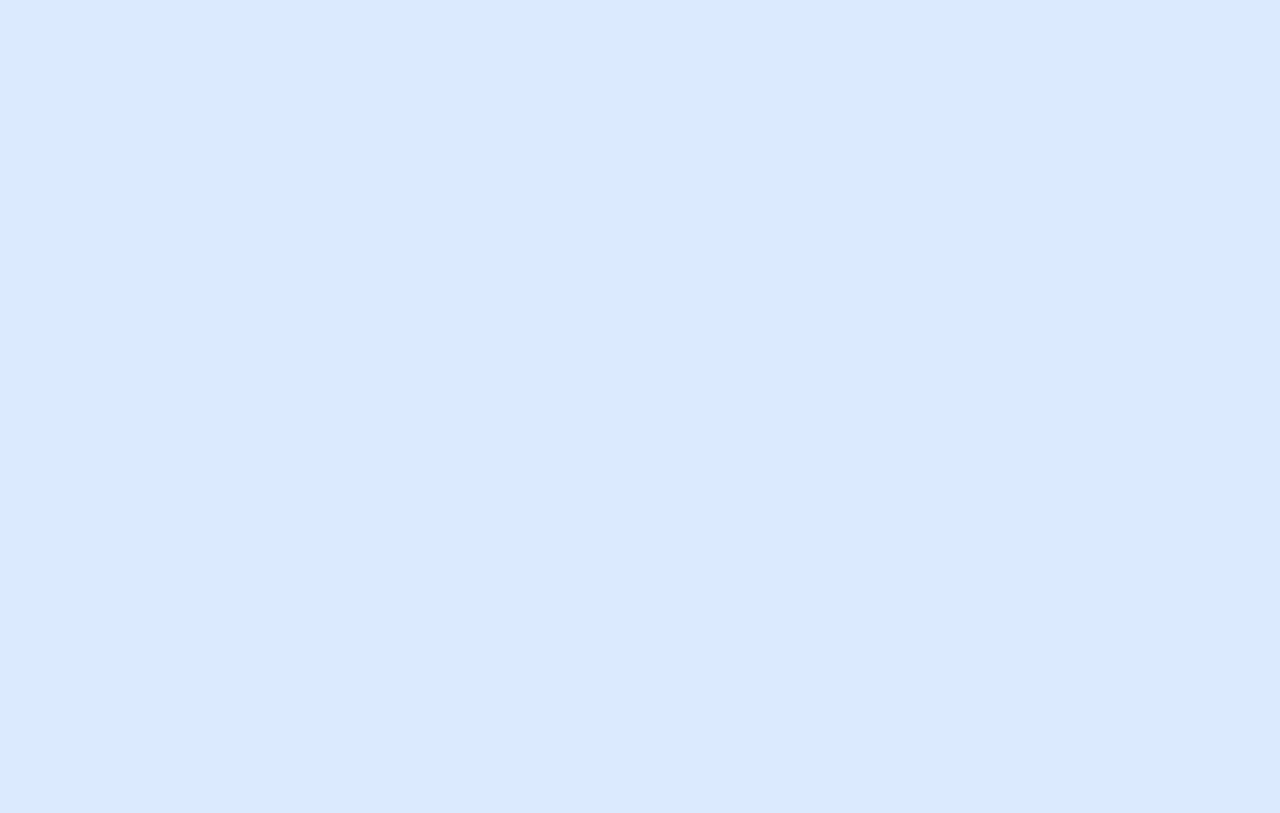
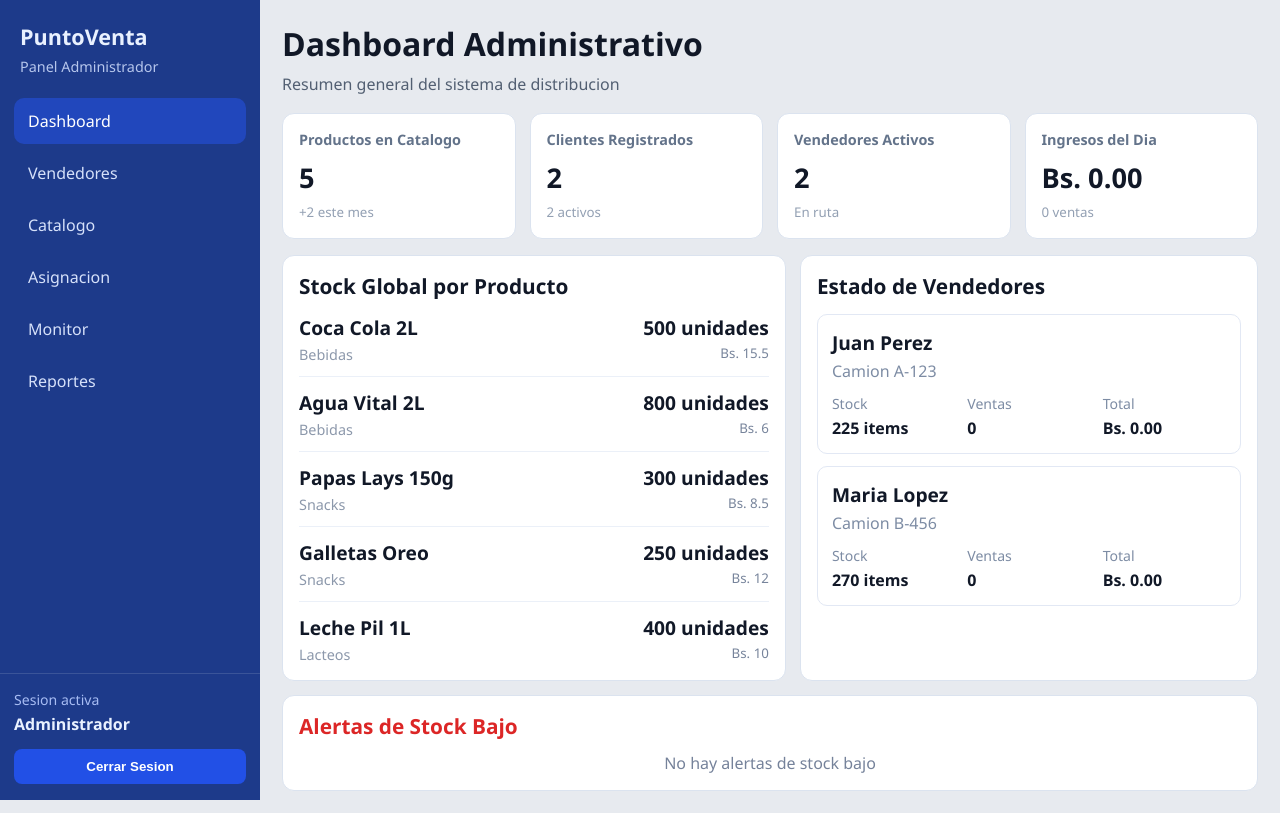
Before and after one commit to MateoDVE/Front-PuntoVenta, an Angular app: page /admin/dashboard in a window 1280 px wide. Before the commit this address led to /. Built offline with nearby package versions, Linux system fonts and the light colour scheme; sample sign-in values are in the browser's storage.

Commit message:
feat: add admin dashboard with routing and authentication guard

```diff
--- /dev/null
+++ b/src/app/Pages/dashboboard-admin/dashboboard-admin.html
@@ -0,0 +1,99 @@
+<div class="dashboard-shell">
+	<div class="dashboard-layout">
+		<aside class="sidebar">
+			<header class="sidebar-brand">
+				<h2>PuntoVenta</h2>
+				<p>Panel Administrador</p>
+			</header>
+
+			<nav aria-label="Navegacion principal" class="sidebar-nav">
+				<ul>
+					<li><a href="#" aria-current="page">Dashboard</a></li>
+					<li><a href="#">Vendedores</a></li>
+					<li><a href="#">Catalogo</a></li>
+					<li><a href="#">Asignacion</a></li>
+					<li><a href="#">Monitor</a></li>
+					<li><a href="#">Reportes</a></li>
+				</ul>
+			</nav>
+
+			<footer class="sidebar-footer">
+				<p>Sesion activa</p>
+				<strong>Administrador</strong>
+				<button type="button" (click)="onSignOut()">Cerrar Sesion</button>
+			</footer>
+		</aside>
+
+		<main class="dashboard-main">
+			<header class="main-header">
+				<h2>Dashboard Administrativo</h2>
+				<p>Resumen general del sistema de distribucion</p>
+			</header>
+
+			<section class="metrics" aria-label="Resumen de indicadores">
+				<article class="metric-card" *ngFor="let metric of metrics">
+					<h3>{{ metric.title }}</h3>
+					<p class="metric-value">{{ metric.value }}</p>
+					<small>{{ metric.detail }}</small>
+				</article>
+			</section>
+
+			<section class="panels-grid">
+				<section class="panel" aria-labelledby="stock-title">
+					<header>
+						<h3 id="stock-title">Stock Global por Producto</h3>
+					</header>
+					<ul class="stock-list">
+						<li *ngFor="let product of stocks">
+							<article>
+								<header>
+									<h4>{{ product.nombre }}</h4>
+									<p>{{ product.categoria }}</p>
+								</header>
+								<div class="stock-values">
+									<strong>{{ product.unidades }} unidades</strong>
+									<small>{{ product.precio }}</small>
+								</div>
+							</article>
+						</li>
+					</ul>
+				</section>
+
+				<aside class="panel" aria-labelledby="seller-title">
+					<header>
+						<h3 id="seller-title">Estado de Vendedores</h3>
+					</header>
+					<div class="seller-list">
+						<article class="seller-card" *ngFor="let seller of sellers">
+							<header>
+								<h4>{{ seller.nombre }}</h4>
+								<p>{{ seller.vehiculo }}</p>
+							</header>
+							<dl>
+								<div>
+									<dt>Stock</dt>
+									<dd>{{ seller.stock }} items</dd>
+								</div>
+								<div>
+									<dt>Ventas</dt>
+									<dd>{{ seller.ventas }}</dd>
+								</div>
+								<div>
+									<dt>Total</dt>
+									<dd>{{ seller.total }}</dd>
+								</div>
+							</dl>
+						</article>
+					</div>
+				</aside>
+			</section>
+
+			<section class="panel alerts" aria-labelledby="alerts-title">
+				<header>
+					<h3 id="alerts-title">Alertas de Stock Bajo</h3>
+				</header>
+				<p>No hay alertas de stock bajo</p>
+			</section>
+		</main>
+	</div>
+</div>
--- /dev/null
+++ b/src/app/Pages/dashboboard-admin/dashboboard-admin.scss
@@ -0,0 +1,297 @@
+.dashboard-shell {
+	min-height: 100vh;
+	background: #e7eaef;
+	color: #111827;
+}
+
+.app-header {
+	height: 48px;
+	background: #0f172a;
+	color: #3ea4ff;
+	display: flex;
+	align-items: center;
+	padding: 0 12px;
+
+	h1 {
+		margin: 0;
+		font-size: 1.75rem;
+		font-weight: 700;
+	}
+}
+
+.dashboard-layout {
+	display: grid;
+	grid-template-columns: 260px 1fr;
+	min-height: calc(100vh - 48px);
+}
+
+.sidebar {
+	background: #1d3a8a;
+	color: #e9f1ff;
+	display: flex;
+	flex-direction: column;
+	height: 100vh;
+
+}
+
+.sidebar-brand {
+	padding: 22px 20px;
+
+	h2 {
+		margin: 0;
+		font-size: 1.35rem;
+	}
+
+	p {
+		margin: 6px 0 0;
+		color: #b6c6ec;
+		font-size: 0.9rem;
+	}
+}
+
+.sidebar-nav {
+	padding: 0 14px;
+	flex: 1;
+
+	ul {
+		list-style: none;
+		padding: 0;
+		margin: 0;
+		display: grid;
+		gap: 6px;
+	}
+
+	a {
+		display: block;
+		padding: 12px 14px;
+		border-radius: 10px;
+		text-decoration: none;
+		color: #d6e1fa;
+		font-weight: 500;
+		transition: background 0.2s ease;
+	}
+
+	a:hover,
+	a[aria-current='page'] {
+		background: #2147bc;
+		color: #ffffff;
+	}
+}
+
+.sidebar-footer {
+	padding: 16px 14px;
+	border-top: 1px solid rgba(255, 255, 255, 0.13);
+
+	p {
+		margin: 0;
+		color: #a7bcf3;
+		font-size: 0.88rem;
+	}
+
+	strong {
+		display: block;
+		margin-top: 4px;
+		margin-bottom: 14px;
+	}
+
+	button {
+		width: 100%;
+		border: none;
+		border-radius: 8px;
+		background: #2250e6;
+		color: #fff;
+		padding: 10px;
+		font-weight: 600;
+		cursor: pointer;
+	}
+}
+
+.dashboard-main {
+	padding: 22px;
+}
+
+.main-header {
+	margin-bottom: 18px;
+
+	h2 {
+		margin: 0;
+		font-size: 2rem;
+	}
+
+	p {
+		margin: 8px 0 0;
+		color: #525f72;
+	}
+}
+
+.metrics {
+	display: grid;
+	grid-template-columns: repeat(4, minmax(140px, 1fr));
+	gap: 14px;
+	margin-bottom: 16px;
+}
+
+.metric-card {
+	background: #fff;
+	border-radius: 12px;
+	padding: 16px;
+	border: 1px solid #dbe3ef;
+
+	h3 {
+		margin: 0;
+		color: #63738a;
+		font-size: 0.9rem;
+	}
+
+	.metric-value {
+		margin: 10px 0 4px;
+		font-size: 1.7rem;
+		font-weight: 700;
+	}
+
+	small {
+		color: #93a0b3;
+	}
+}
+
+.panels-grid {
+	display: grid;
+	grid-template-columns: 1.1fr 1fr;
+	gap: 14px;
+}
+
+.panel {
+	background: #fff;
+	border: 1px solid #dbe3ef;
+	border-radius: 12px;
+	padding: 16px;
+
+	h3 {
+		margin: 0;
+		font-size: 1.3rem;
+	}
+}
+
+.stock-list {
+	list-style: none;
+	padding: 0;
+	margin: 14px 0 0;
+
+	li + li {
+		margin-top: 12px;
+		padding-top: 12px;
+		border-top: 1px solid #ebf0f8;
+	}
+
+	article {
+		display: flex;
+		justify-content: space-between;
+		gap: 10px;
+	}
+
+	h4 {
+		margin: 0;
+		font-size: 1.2rem;
+	}
+
+	p {
+		margin: 4px 0 0;
+		color: #8c98ab;
+		font-size: 0.9rem;
+	}
+}
+
+.stock-values {
+	text-align: right;
+
+	strong {
+		display: block;
+		font-size: 1.2rem;
+	}
+
+	small {
+		color: #77849b;
+	}
+}
+
+.seller-list {
+	margin-top: 14px;
+	display: grid;
+	gap: 12px;
+}
+
+.seller-card {
+	border: 1px solid #e2e8f4;
+	border-radius: 10px;
+	padding: 14px;
+
+	h4 {
+		margin: 0;
+		font-size: 1.2rem;
+	}
+
+	p {
+		margin: 4px 0 0;
+		color: #7d8ca4;
+	}
+
+	dl {
+		margin: 12px 0 0;
+		display: grid;
+		grid-template-columns: repeat(3, minmax(0, 1fr));
+		gap: 12px;
+	}
+
+	dt {
+		color: #7d8ca4;
+		font-size: 0.88rem;
+	}
+
+	dd {
+		margin: 4px 0 0;
+		font-weight: 700;
+	}
+}
+
+.alerts {
+	margin-top: 14px;
+
+	h3 {
+		color: #dc2626;
+	}
+
+	p {
+		margin: 12px 0 0;
+		color: #75829a;
+		text-align: center;
+	}
+}
+
+@media (max-width: 1100px) {
+	.metrics {
+		grid-template-columns: repeat(2, minmax(0, 1fr));
+	}
+
+	.panels-grid {
+		grid-template-columns: 1fr;
+	}
+}
+
+@media (max-width: 820px) {
+	.dashboard-layout {
+		grid-template-columns: 1fr;
+	}
+
+	.sidebar {
+		min-height: auto;
+		height: auto;
+	}
+
+	.sidebar-nav ul {
+		grid-template-columns: repeat(2, minmax(0, 1fr));
+	}
+
+	.metrics {
+		grid-template-columns: 1fr;
+	}
+}
--- /dev/null
+++ b/src/app/Pages/dashboboard-admin/dashboboard-admin.ts
@@ -0,0 +1,60 @@
+import { CommonModule } from '@angular/common';
+import { Component } from '@angular/core';
+import { AuthService } from '../../services/auth.service';
+
+interface DashboardMetric {
+  title: string;
+  value: string;
+  detail: string;
+}
+
+interface ProductStock {
+  nombre: string;
+  categoria: string;
+  unidades: number;
+  precio: string;
+}
+
+interface SellerStatus {
+  nombre: string;
+  vehiculo: string;
+  stock: number;
+  ventas: number;
+  total: string;
+}
+
+@Component({
+  selector: 'app-dashboboard-admin',
+  standalone: true,
+  imports: [CommonModule],
+  templateUrl: './dashboboard-admin.html',
+  styleUrl: './dashboboard-admin.scss',
+})
+export class DashboboardAdmin {
+  metrics: DashboardMetric[] = [
+    { title: 'Productos en Catalogo', value: '5', detail: '+2 este mes' },
+    { title: 'Clientes Registrados', value: '2', detail: '2 activos' },
+    { title: 'Vendedores Activos', value: '2', detail: 'En ruta' },
+    { title: 'Ingresos del Dia', value: 'Bs. 0.00', detail: '0 ventas' },
+  ];
+
+  stocks: ProductStock[] = [
+    { nombre: 'Coca Cola 2L', categoria: 'Bebidas', unidades: 500, precio: 'Bs. 15.5' },
+    { nombre: 'Agua Vital 2L', categoria: 'Bebidas', unidades: 800, precio: 'Bs. 6' },
+    { nombre: 'Papas Lays 150g', categoria: 'Snacks', unidades: 300, precio: 'Bs. 8.5' },
+    { nombre: 'Galletas Oreo', categoria: 'Snacks', unidades: 250, precio: 'Bs. 12' },
+    { nombre: 'Leche Pil 1L', categoria: 'Lacteos', unidades: 400, precio: 'Bs. 10' },
+  ];
+
+  sellers: SellerStatus[] = [
+    { nombre: 'Juan Perez', vehiculo: 'Camion A-123', stock: 225, ventas: 0, total: 'Bs. 0.00' },
+    { nombre: 'Maria Lopez', vehiculo: 'Camion B-456', stock: 270, ventas: 0, total: 'Bs. 0.00' },
+  ];
+
+  constructor(private authService: AuthService) {}
+
+  onSignOut() {
+    this.authService.signOut().subscribe();
+  }
+
+}
--- a/src/app/Pages/iniciarsesion/iniciarsesion.ts
+++ b/src/app/Pages/iniciarsesion/iniciarsesion.ts
@@ -39,7 +39,7 @@ export class Iniciarsesion {
           console.log('Inicio de sesión exitoso', response);
           this.loading = false;
           // Redirigir a la página principal o dashboard
-          this.router.navigate(['/']);
+          this.router.navigate(['/admin/dashboard']);
         },
         error: (error) => {
           console.error('Error al iniciar sesión', error);
--- a/src/app/guards/auth.guard.ts
+++ b/src/app/guards/auth.guard.ts
@@ -9,7 +9,7 @@ export const authGuard: CanActivateFn = (route, state) => {
   if (authService.isAuthenticated()) {
     return true;
   } else {
-    router.navigate(['/iniciarsesion']);
+    router.navigate(['/login']);
     return false;
   }
 };
--- a/src/app/services/auth.service.ts
+++ b/src/app/services/auth.service.ts
@@ -43,7 +43,7 @@ export class AuthService {
     return from(this.supabaseService.signOut()).pipe(
       tap(() => {
         localStorage.removeItem('access_token');
-        this.router.navigate(['/iniciarsesion']);
+        this.router.navigate(['/login']);
       })
     );
   }
```
Also changed, not shown: src/app/app.routes.ts (+4 -3 lines), 1 other file (tests, documents, lock files or other folders).
